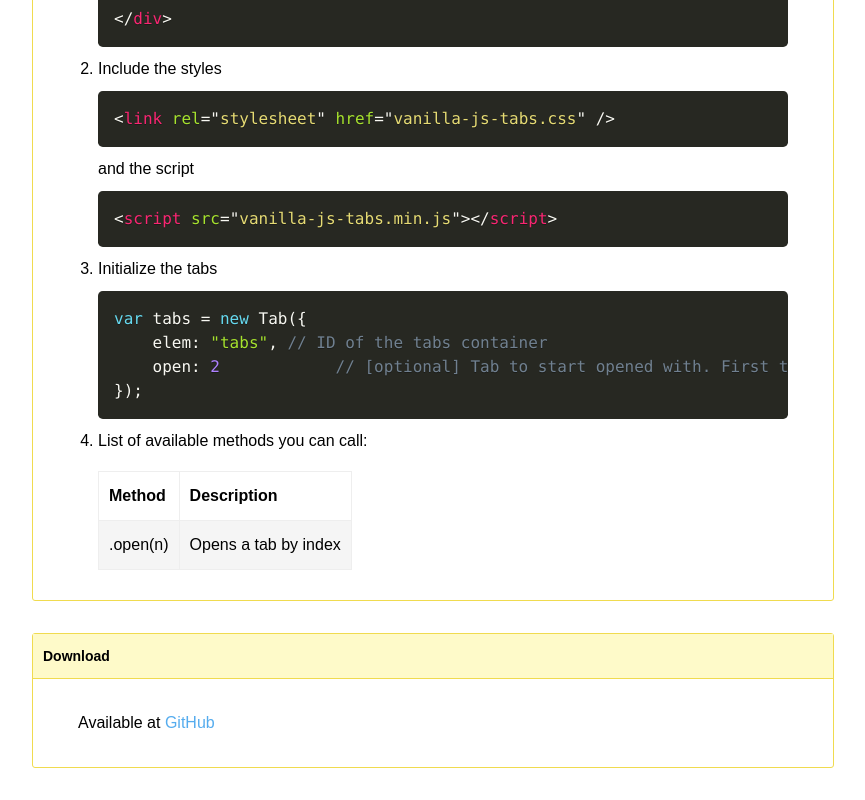
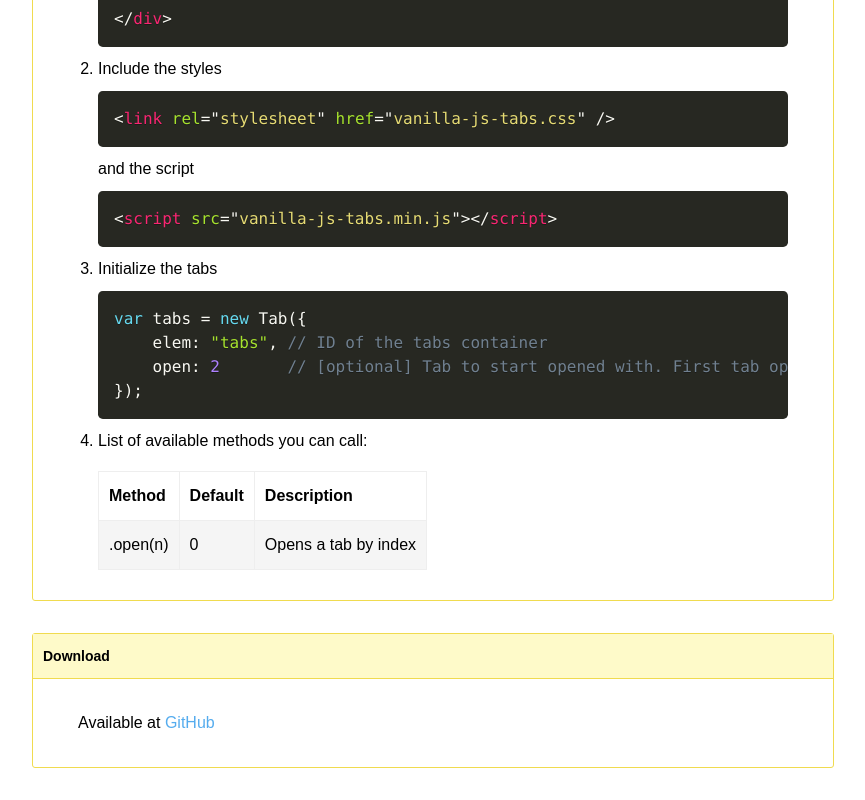
Before and after one commit to zoltantothcom/vanilla-js-tabs, a plain HTML site: page index.html in a window 1280 px wide. Shown: the part 2206-3006 px from the top of the page, without its empty margins (207-1072 px from the left). Drawn offline with Linux system fonts and the light colour scheme.

Commit message:
Added default value to method description

```diff
--- a/index.html
+++ b/index.html
@@ -119,7 +119,7 @@
                 Initialize the tabs
                 <pre><code class="language-javascript">var tabs = new Tab({
     elem: "tabs", // ID of the tabs container
-    open: 2            // [optional] Tab to start opened with. First tab opened if not set.
+    open: 2       // [optional] Tab to start opened with. First tab opened if not set.
 });</code></pre>
             </li>
             <li>
@@ -128,10 +128,12 @@
                 <table>
                     <tr>
                         <th>Method</th>
+                        <th>Default</th>
                         <th>Description</th>
                     </tr>
                     <tr>
                         <td>.open(n)</td>
+                        <td>0</td>
                         <td>Opens a tab by index</td>
                     </tr>
                 </table>
```
